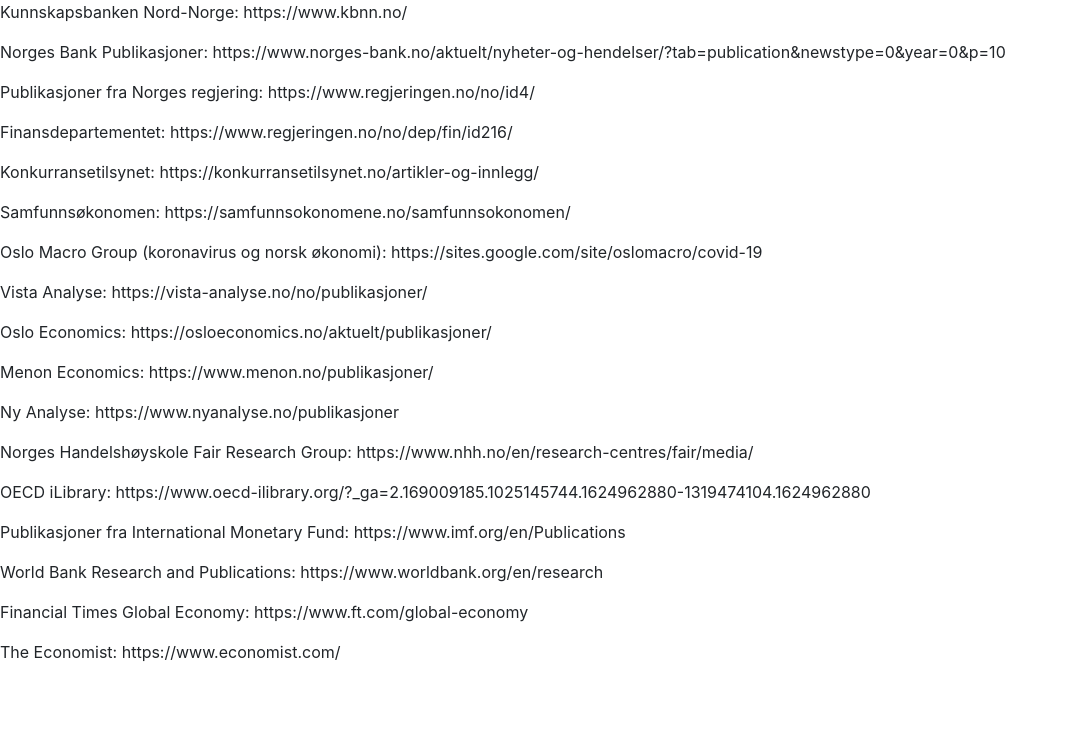
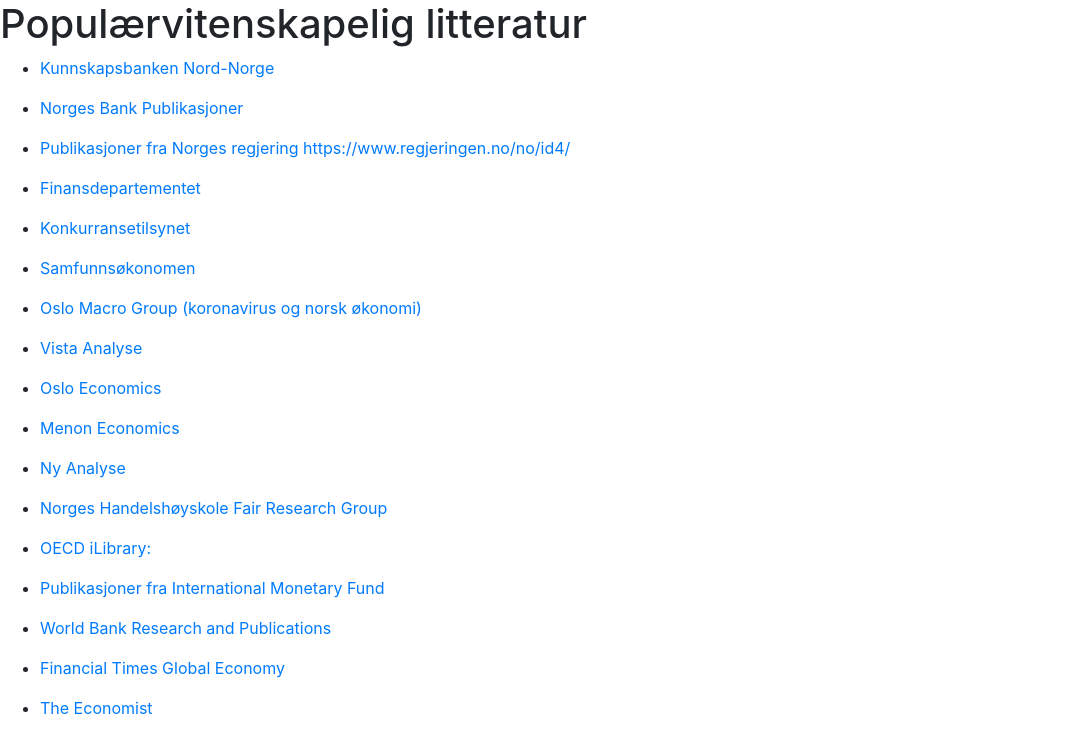
Before and after one commit to uit-econ/uit-econ.github.io, a Jekyll site: the page built from ressurser/pop-litteratur.md, in a window 1280 px wide. Shown: the top 753 px of the page, without its empty margins (0-1068 px from the left). Built offline with Jekyll 4.4.1, drawn with Linux system fonts in a browser that asks for light colours; nearby versions of some CDN libraries; our own code applies the rules of GitHub Pages for plain Markdown files; library files that are not in the unit come from our copies.

Commit message:
Update pop-litteratur.md

```diff
--- a/ressurser/pop-litteratur.md
+++ b/ressurser/pop-litteratur.md
@@ -1,37 +1,35 @@
-Kunnskapsbanken Nord-Norge: https://www.kbnn.no/
+# Populærvitenskapelig litteratur
 
-Norges Bank Publikasjoner: https://www.norges-bank.no/aktuelt/nyheter-og-hendelser/?tab=publication&newstype=0&year=0&p=10
+- [Kunnskapsbanken Nord-Norge](https://www.kbnn.no/)
 
-Publikasjoner fra Norges regjering: https://www.regjeringen.no/no/id4/
+- [Norges Bank Publikasjoner](https://www.norges-bank.no/aktuelt/nyheter-og-hendelser/?tab=publication&newstype=0&year=0&p=10)
 
-Finansdepartementet: https://www.regjeringen.no/no/dep/fin/id216/
+- [Publikasjoner fra Norges regjering https://www.regjeringen.no/no/id4/](https://www.norges-bank.no/aktuelt/nyheter-og-hendelser/?tab=publication&newstype=0&year=0&p=10)
 
-Konkurransetilsynet: https://konkurransetilsynet.no/artikler-og-innlegg/
+- [Finansdepartementet](https://www.regjeringen.no/no/dep/fin/id216/)
 
+- [Konkurransetilsynet](https://konkurransetilsynet.no/artikler-og-innlegg/)
 
-Samfunnsøkonomen: https://samfunnsokonomene.no/samfunnsokonomen/
+- [Samfunnsøkonomen](https://samfunnsokonomene.no/samfunnsokonomen/)
 
-Oslo Macro Group (koronavirus og norsk økonomi): https://sites.google.com/site/oslomacro/covid-19
+- [Oslo Macro Group (koronavirus og norsk økonomi)](https://sites.google.com/site/oslomacro/covid-19)
 
-Vista Analyse: https://vista-analyse.no/no/publikasjoner/
+- [Vista Analyse](https://vista-analyse.no/no/publikasjoner/)
 
-Oslo Economics: https://osloeconomics.no/aktuelt/publikasjoner/
+- [Oslo Economics](https://osloeconomics.no/aktuelt/publikasjoner/)
 
-Menon Economics: https://www.menon.no/publikasjoner/
+- [Menon Economics](https://www.menon.no/publikasjoner/)
 
-Ny Analyse: https://www.nyanalyse.no/publikasjoner
+- [Ny Analyse](https://www.nyanalyse.no/publikasjoner)
 
+- [Norges Handelshøyskole Fair Research Group](https://www.nhh.no/en/research-centres/fair/media/)
 
-Norges Handelshøyskole Fair Research Group: https://www.nhh.no/en/research-centres/fair/media/
+- [OECD iLibrary:](https://www.oecd-ilibrary.org/?_ga=2.169009185.1025145744.1624962880-1319474104.1624962880)
 
+- [Publikasjoner fra International Monetary Fund](https://www.imf.org/en/Publications)
 
-OECD iLibrary: https://www.oecd-ilibrary.org/?_ga=2.169009185.1025145744.1624962880-1319474104.1624962880
+- [World Bank Research and Publications](https://www.worldbank.org/en/research)
 
-Publikasjoner fra International Monetary Fund: https://www.imf.org/en/Publications
+- [Financial Times Global Economy](https://www.ft.com/global-economy)
 
-World Bank Research and Publications: https://www.worldbank.org/en/research
-
-Financial Times Global Economy: https://www.ft.com/global-economy
-
-
-The Economist: https://www.economist.com/
+- [The Economist](https://www.economist.com/)
```
